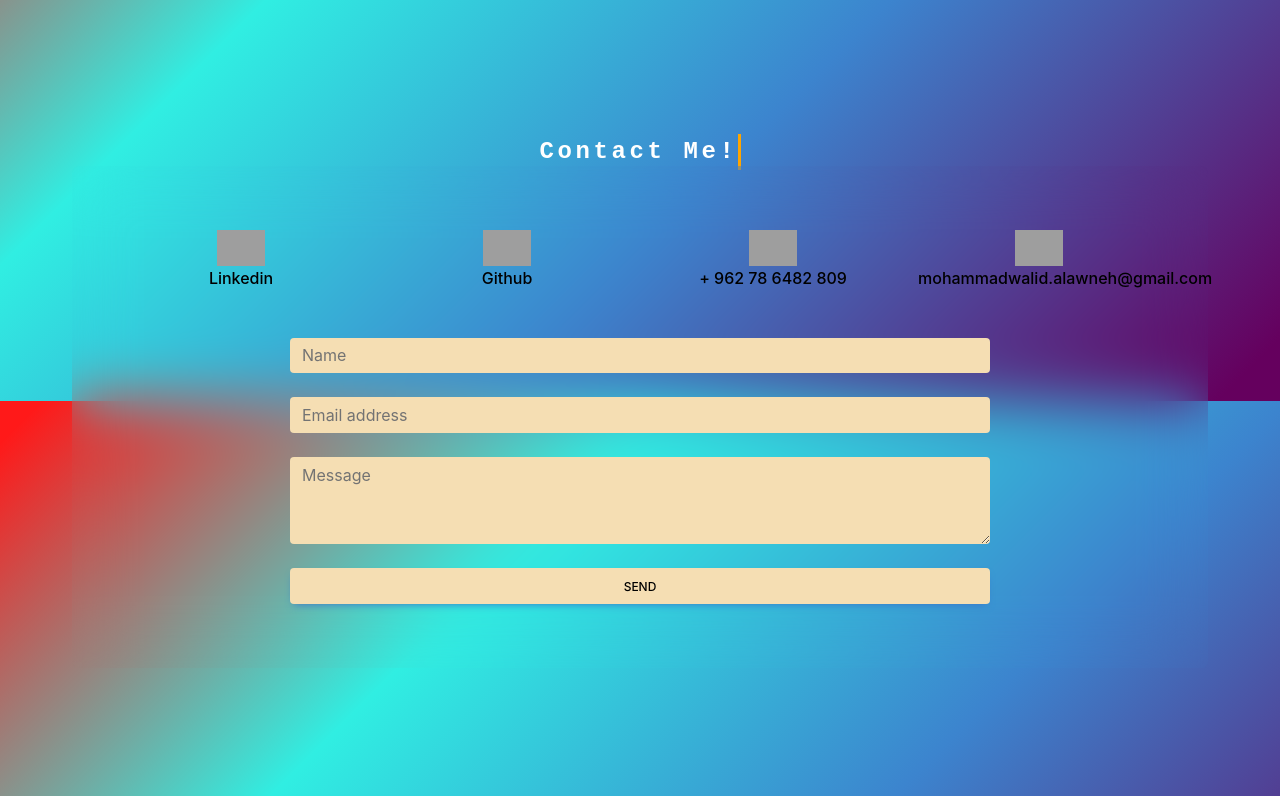
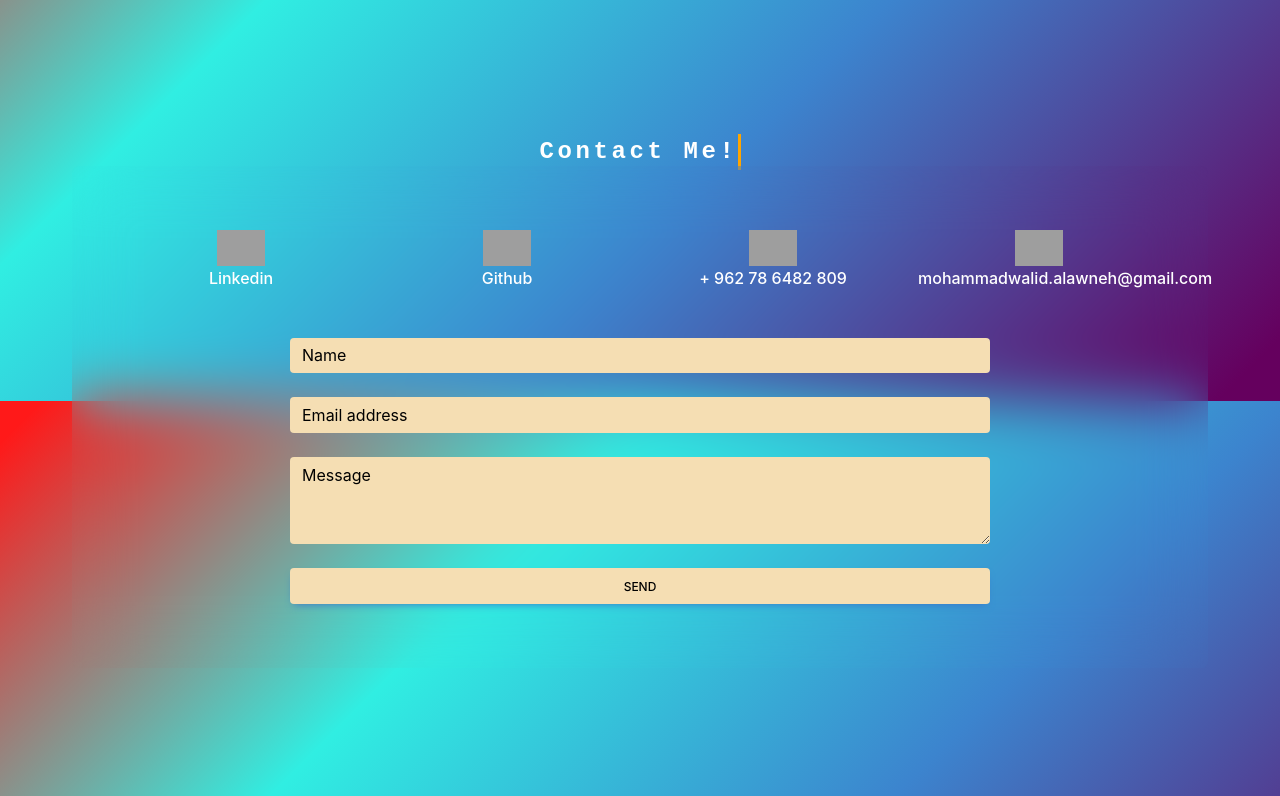
Before and after one commit to MohAlawneh/Portfolio, a React (Vite) app: page / in a window 1280 px wide. Shown: the part 1999-2795 px from the top of the page. Built offline with nearby package versions, Linux system fonts and the light colour scheme; grey boxes are pictures that could not be loaded.

Commit message:
editing some css

```diff
--- a/src/components/Aboutme.jsx
+++ b/src/components/Aboutme.jsx
@@ -48,7 +48,7 @@ const Aboutme = () => {
                   <img
                     width="48"
                     height="48"
-                    className=" hover:w-20 hover:cursor-pointer"
+                    className=" hover:w-20"
                     src="https://img.icons8.com/doodle/48/linkedin--v2.png"
                     alt="linkedin--v2"
                   />
@@ -57,7 +57,7 @@ const Aboutme = () => {
                   <img
                     width="48"
                     height="48"
-                    className=" hover:w-21 hover:cursor-pointer"
+                    className=" hover:w-20"
                     src="https://img.icons8.com/doodle/48/github--v1.png"
                     alt="github--v1"
                   />
--- a/src/components/ContactMe.jsx
+++ b/src/components/ContactMe.jsx
@@ -37,6 +37,7 @@ const ContactMe = () => {
                 <a
                   href="https://www.linkedin.com/in/moha-alawneh/"
                   target="_blank"
+                  className=" cursor-pointer"
                 >
                   <div className="mx-auto mb-12 text-center lg:mb-0">
                     <img
@@ -46,10 +47,14 @@ const ContactMe = () => {
                       src="https://img.icons8.com/color/48/linkedin-circled--v1.png"
                       alt="linkedin-circled--v1"
                     />
-                    <h6 className="font-medium">Linkedin</h6>
+                    <h6 className="font-medium text-white">Linkedin</h6>
                   </div>
                 </a>
-                <a href="https://github.com/MohAlawneh" target="_blank">
+                <a
+                  href="https://github.com/MohAlawneh"
+                  target="_blank"
+                  className=" cursor-pointer"
+                >
                   <div className="mx-auto mb-12 text-center lg:mb-0">
                     <img
                       className=" ml-auto mr-auto"
@@ -58,10 +63,14 @@ const ContactMe = () => {
                       src="https://img.icons8.com/color/48/github--v1.png"
                       alt="github--v1"
                     />
-                    <h6 className="font-medium">Github</h6>
+                    <h6 className="font-medium text-white">Github</h6>
                   </div>
                 </a>
-                <a href="tel:+962786482809" target="_blank">
+                <a
+                  href="tel:+962786482809"
+                  target="_blank"
+                  className=" cursor-pointer"
+                >
                   <div className="mx-auto mb-6 text-center md:mb-0">
                     <img
                       className=" ml-auto mr-auto"
@@ -70,10 +79,14 @@ const ContactMe = () => {
                       src="https://img.icons8.com/color/48/apple-phone.png"
                       alt="apple-phone"
                     />
-                    <h6 className="font-medium">+ 962 78 6482 809</h6>
+                    <h6 className="font-medium text-white">
+                      + 962 78 6482 809
+                    </h6>
                   </div>
                 </a>
                 <a
+                  className=" cursor-pointer"
+
                   href="mailto:mohammadwalid.alawneh@gmail.com"
                   target="_blank"
                 >
@@ -85,7 +98,7 @@ const ContactMe = () => {
                       src="https://img.icons8.com/color/48/gmail--v1.png"
                       alt="gmail--v1"
                     />
-                    <h6 className="font-medium">
+                    <h6 className="font-medium text-white">
                       mohammadwalid.alawneh@gmail.com
                     </h6>
                   </div>
@@ -96,13 +109,13 @@ const ContactMe = () => {
                   <div className="relative mb-6" data-te-input-wrapper-init>
                     <input
                       type="text"
-                      name="user_name"
+                      name="from_name"
                       className="peer block min-h-[auto] w-full rounded border-0 bg-transparent py-[0.32rem] px-3 leading-[1.6] outline-none transition-all duration-200 ease-linear focus:placeholder:opacity-100 peer-focus:text-primary data-[te-input-state-active]:placeholder:opacity-100 motion-reduce:transition-none dark:text-neutral-200 dark:placeholder:text-neutral-200 dark:peer-focus:text-primary [&:not([data-te-input-placeholder-active])]:placeholder:opacity-0 input-message"
                       id="exampleInput90"
                       placeholder="Name"
                     />
                     <label
-                      className="pointer-events-none absolute top-0 left-3 mb-0 max-w-[90%] origin-[0_0] truncate pt-[0.37rem] leading-[1.6] text-neutral-500 transition-all duration-200 ease-out peer-focus:-translate-y-[0.9rem] peer-focus:scale-[0.8] peer-focus:text-primary peer-data-[te-input-state-active]:-translate-y-[0.9rem] peer-data-[te-input-state-active]:scale-[0.8] motion-reduce:transition-none dark:text-neutral-200 dark:peer-focus:text-primary"
+                      className="pointer-events-none absolute top-0 left-3 mb-0 max-w-[90%] origin-[0_0] truncate pt-[0.37rem] leading-[1.6] text-black transition-all duration-200 ease-out peer-focus:-translate-y-[0.9rem] peer-focus:scale-[0.8] peer-focus:text-primary peer-data-[te-input-state-active]:-translate-y-[0.9rem] peer-data-[te-input-state-active]:scale-[0.8] motion-reduce:transition-none dark:text-neutral-200 dark:peer-focus:text-primary"
                       htmlFor="exampleInput90"
                     >
                       Name
@@ -114,10 +127,10 @@ const ContactMe = () => {
                       className="peer block min-h-[auto] w-full rounded border-0 bg-transparent py-[0.32rem] px-3 leading-[1.6] outline-none transition-all duration-200 ease-linear focus:placeholder:opacity-100 peer-focus:text-primary data-[te-input-state-active]:placeholder:opacity-100 motion-reduce:transition-none dark:text-neutral-200 dark:placeholder:text-neutral-200 dark:peer-focus:text-primary [&:not([data-te-input-placeholder-active])]:placeholder:opacity-0 input-message"
                       id="exampleInput91"
                       placeholder="Email address"
-                      name="user_email"
+                      name="email"
                     />
                     <label
-                      className="pointer-events-none absolute top-0 left-3 mb-0 max-w-[90%] origin-[0_0] truncate pt-[0.37rem] leading-[1.6] text-neutral-500 transition-all duration-200 ease-out peer-focus:-translate-y-[0.9rem] peer-focus:scale-[0.8] peer-focus:text-primary peer-data-[te-input-state-active]:-translate-y-[0.9rem] peer-data-[te-input-state-active]:scale-[0.8] motion-reduce:transition-none dark:text-neutral-200 dark:peer-focus:text-primary"
+                      className="pointer-events-none absolute top-0 left-3 mb-0 max-w-[90%] origin-[0_0] truncate pt-[0.37rem] leading-[1.6] text-black transition-all duration-200 ease-out peer-focus:-translate-y-[0.9rem] peer-focus:scale-[0.8] peer-focus:text-primary peer-data-[te-input-state-active]:-translate-y-[0.9rem] peer-data-[te-input-state-active]:scale-[0.8] motion-reduce:transition-none dark:text-neutral-200 dark:peer-focus:text-primary"
                       htmlFor="exampleInput91"
                     >
                       Email address
@@ -133,7 +146,7 @@ const ContactMe = () => {
                     ></textarea>
                     <label
                       htmlFor="exampleFormControlTextarea1"
-                      className="pointer-events-none absolute top-0 left-3 mb-0 max-w-[90%] origin-[0_0] truncate pt-[0.37rem] leading-[1.6] text-neutral-500 transition-all duration-200 ease-out peer-focus:-translate-y-[0.9rem] peer-focus:scale-[0.8] peer-focus:text-primary peer-data-[te-input-state-active]:-translate-y-[0.9rem] peer-data-[te-input-state-active]:scale-[0.8] motion-reduce:transition-none dark:text-neutral-200 dark:peer-focus:text-primary"
+                      className="pointer-events-none absolute top-0 left-3 mb-0 max-w-[90%] origin-[0_0] truncate pt-[0.37rem] leading-[1.6] text-black transition-all duration-200 ease-out peer-focus:-translate-y-[0.9rem] peer-focus:scale-[0.8] peer-focus:text-primary peer-data-[te-input-state-active]:-translate-y-[0.9rem] peer-data-[te-input-state-active]:scale-[0.8] motion-reduce:transition-none dark:text-neutral-200 dark:peer-focus:text-primary"
                     >
                       Message
                     </label>
--- a/src/components/MyProject.jsx
+++ b/src/components/MyProject.jsx
@@ -8,9 +8,9 @@ const MyProject = () => {
           <h1 className=" font-extrabold">My Projects!</h1>
         </div>
       </div>
-      <div className=" flex justify-center gap-40">
+      <div className=" flex justify-center gap-40 projects">
         <div className="card-container">
-          <div className="card text-center">
+          <div className="card text-center text-container">
             <h1>Wash My Ride</h1>
             <br />
             <p>
@@ -47,7 +47,7 @@ const MyProject = () => {
           </div>
         </div>
         <div className="card-container">
-          <div className="card text-center">
+          <div className="card text-center text-container">
             <h1>Socioverse</h1>
             <br />
             <p>
--- a/src/components/myprojects.css
+++ b/src/components/myprojects.css
@@ -74,3 +74,18 @@
 #exampleFormControlTextarea1 {
   background-color: wheat;
 }
+
+@media only screen and (max-width: 684px) {
+  .projects {
+    display: flex !important;
+    flex-direction: column !important ;
+    align-items: center !important;
+    text-align: center;
+  }
+  .layers {
+    width: 60vw !important;
+  }
+  .text-container {
+    width: 60vw;
+  }
+}
```
